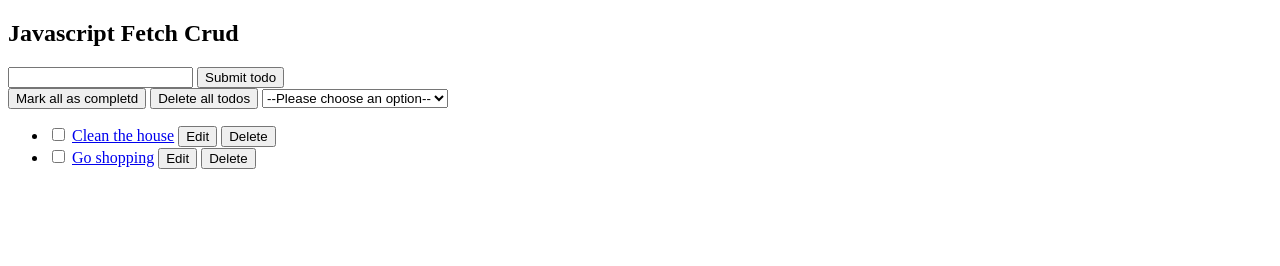
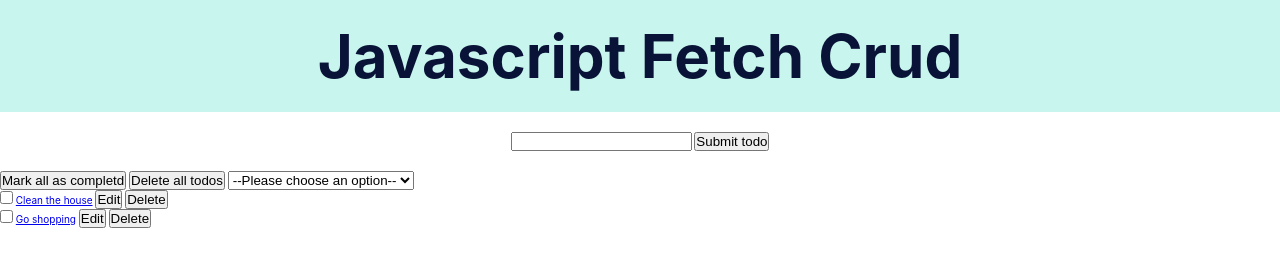
Before and after one commit to Yariandres/javascript-fetch-crud, a plain HTML site: page index.html in a window 1280 px wide. Drawn offline with Linux system fonts and the light colour scheme.

Commit message:
adding styled her section

```diff
--- a/index.html
+++ b/index.html
@@ -4,13 +4,14 @@
 		<meta charset="UTF-8" />
 		<meta name="viewport" content="width=device-width, initial-scale=1.0" />
 		<title>Javascript Fetch Crud</title>
-		<link rel="stylesheet" href="style.css" />
+		<link rel="stylesheet" href="styles.css" />
 	</head>
 	<body>
 		<section class="hero">
-			<h1>Javascript Fetch Crud</h1>
+			<h1 class="app-heading">Javascript Fetch Crud</h1>
 		</section>
-		<section>
+
+		<section class="app-form">
 			<form action="">
 				<input type="text" name="todo" id="todo" />
 				<button>Submit todo</button>
--- a/styles.css
+++ b/styles.css
@@ -11,7 +11,7 @@ html {
 	/* 1rem = 10px */
 	box-sizing: border-box;
 	-ms-overflow-style: scrollbar;
-	color: #f1f2f6;
+	color: #091337;
 }
 body {
 	font-family: -apple-system, BlinkMacSystemFont, 'Segoe UI', 'Roboto',
@@ -19,4 +19,23 @@ body {
 		'Helvetica Neue', sans-serif;
 	-webkit-font-smoothing: antialiased;
 	-moz-osx-font-smoothing: grayscale;
+	color: #091337;
 }
+
+.hero {
+	text-align: center;
+	background-color: rgb(200, 245, 237);
+	padding: 2rem 0;
+}
+
+.app-heading {
+	font-size: 6rem;
+}
+
+.app-form {
+	display: flex;
+	flex-direction: row;
+	flex-wrap: wrap;
+	justify-content: center;
+	padding: 2rem 0;
+}
```
